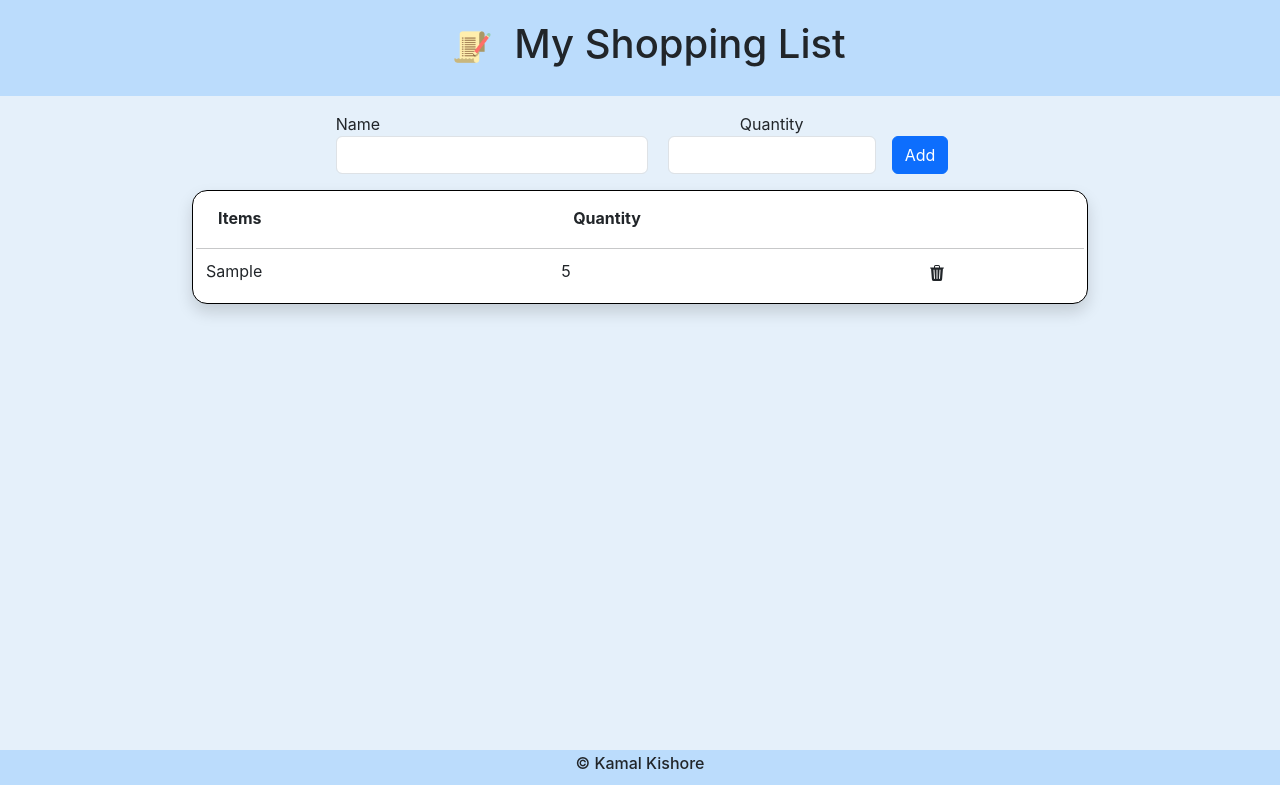
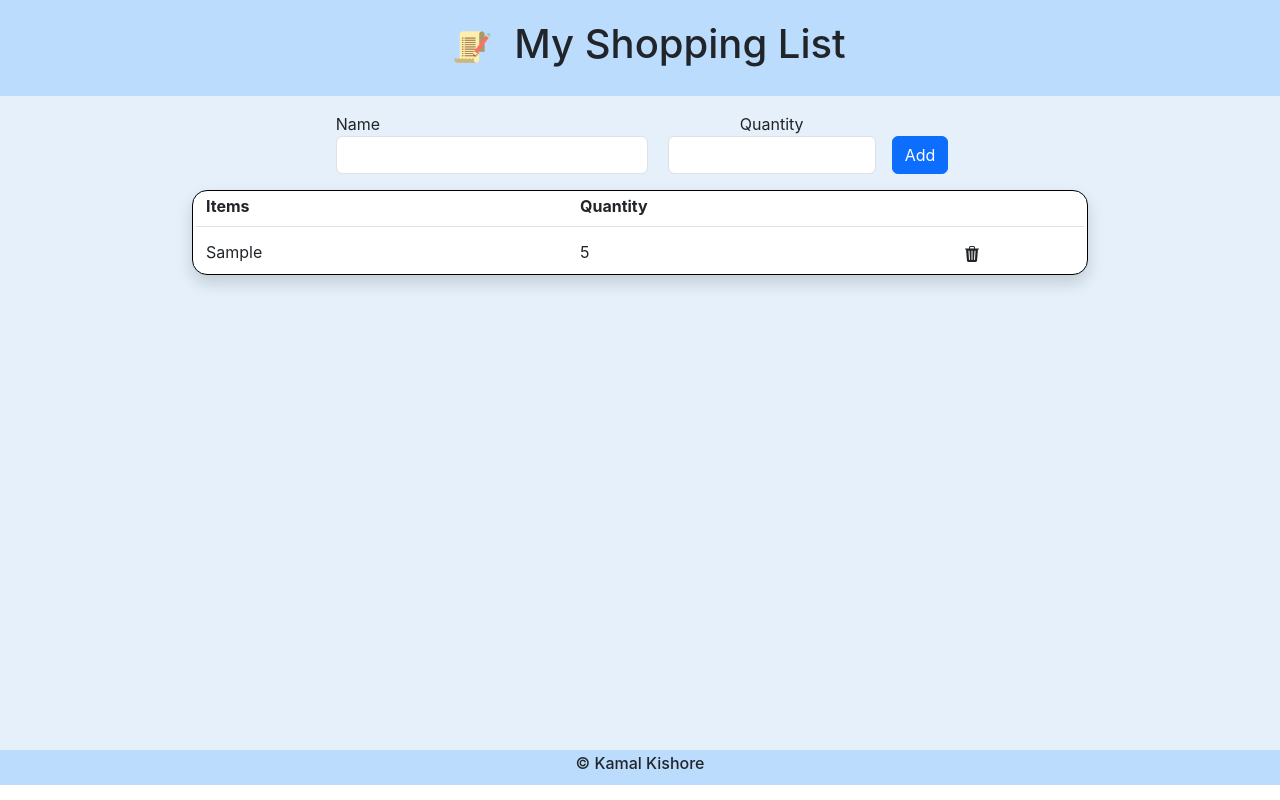
Before and after one commit to kamal700/my_shopping_list, a React (Create React App) app: page / in a window 1280 px wide. Both pictures are taken after typing "Sample", "5" into the empty fields and a click on the button "Add". Built offline with nearby package versions, Linux system fonts and the light colour scheme.

Commit message:
margin bug fixed

```diff
--- a/src/App.css
+++ b/src/App.css
@@ -38,12 +38,12 @@
 }
 .itemName{
  word-wrap: break-word;
- width: 40%;
- margin-left: 10px;
+ width: 30vw;
+ padding-left:10px
 }
 .itemQuantity{
   word-wrap: break-word;
-  width: 40%;
+  width: 29vw;
 }
 hr{
   margin: 3px;
@@ -55,3 +55,6 @@ hr{
   height: 14px;
   background: rgb(229, 240, 250);
 }
+.del{
+  margin: auto;
+}
--- a/src/components/list.js
+++ b/src/components/list.js
@@ -7,7 +7,7 @@ export default class List  extends Component{
     if(this.props.listitems.length === 0)return <h3 className='text-center text-primary'>Your Shopping list will appear here.</h3>
     return (
       <ul className='shadow list'>
-        <li className=' row listItem'>
+        <li className='listItem border-bottom pb-2'>
           <div className='itemName  '><b>Items</b></div>
           <div className='itemQuantity '><b>Quantity</b></div>
           <div className='d-none  flex-row justify-content-end'>
@@ -21,12 +21,12 @@ export default class List  extends Component{
 
           {this.props.listitems.map((item,i) => {
             return < div key={i}>
-              <hr/>
-              <li className=' listItem ' id={'listItem'+i  } key={i}>
-              <div className='itemName col-4 '  id={'itemName'+i  }>{item.name}</div>
-              <div className='itemQuantity col-4 ' id={'itemQuantity' + i}>{item.quantity}</div>
+
+              <li className='listItem ' id={'listItem'+i  } key={i}>
+              <div className='itemName '  id={'itemName'+i  }>{item.name}</div>
+              <div className='itemQuantity ' id={'itemQuantity' + i}>{item.quantity}</div>
               <div className='d-flex flex-row justify-content-end'>
-                  <button className='btn  del me-2' onClick={()=>{this.props.deleteItem(i)}}>
+                  <button className='btn  del ' onClick={()=>{this.props.deleteItem(i)}}>
                   <svg xmlns="http://www.w3.org/2000/svg" width="16" height="16" fill="currentColor" className="bi bi-trash3-fill" viewBox="0 0 16 16">
                     <path d="M11 1.5v1h3.5a.5.5 0 0 1 0 1h-.538l-.853 10.66A2 2 0 0 1 11.115 16h-6.23a2 2 0 0 1-1.994-1.84L2.038 3.5H1.5a.5.5 0 0 1 0-1H5v-1A1.5 1.5 0 0 1 6.5 0h3A1.5 1.5 0 0 1 11 1.5Zm-5 0v1h4v-1a.5.5 0 0 0-.5-.5h-3a.5.5 0 0 0-.5.5ZM4.5 5.029l.5 8.5a.5.5 0 1 0 .998-.06l-.5-8.5a.5.5 0 1 0-.998.06Zm6.53-.528a.5.5 0 0 0-.528.47l-.5 8.5a.5.5 0 0 0 .998.058l.5-8.5a.5.5 0 0 0-.47-.528ZM8 4.5a.5.5 0 0 0-.5.5v8.5a.5.5 0 0 0 1 0V5a.5.5 0 0 0-.5-.5Z"/>
                   </svg>
```
